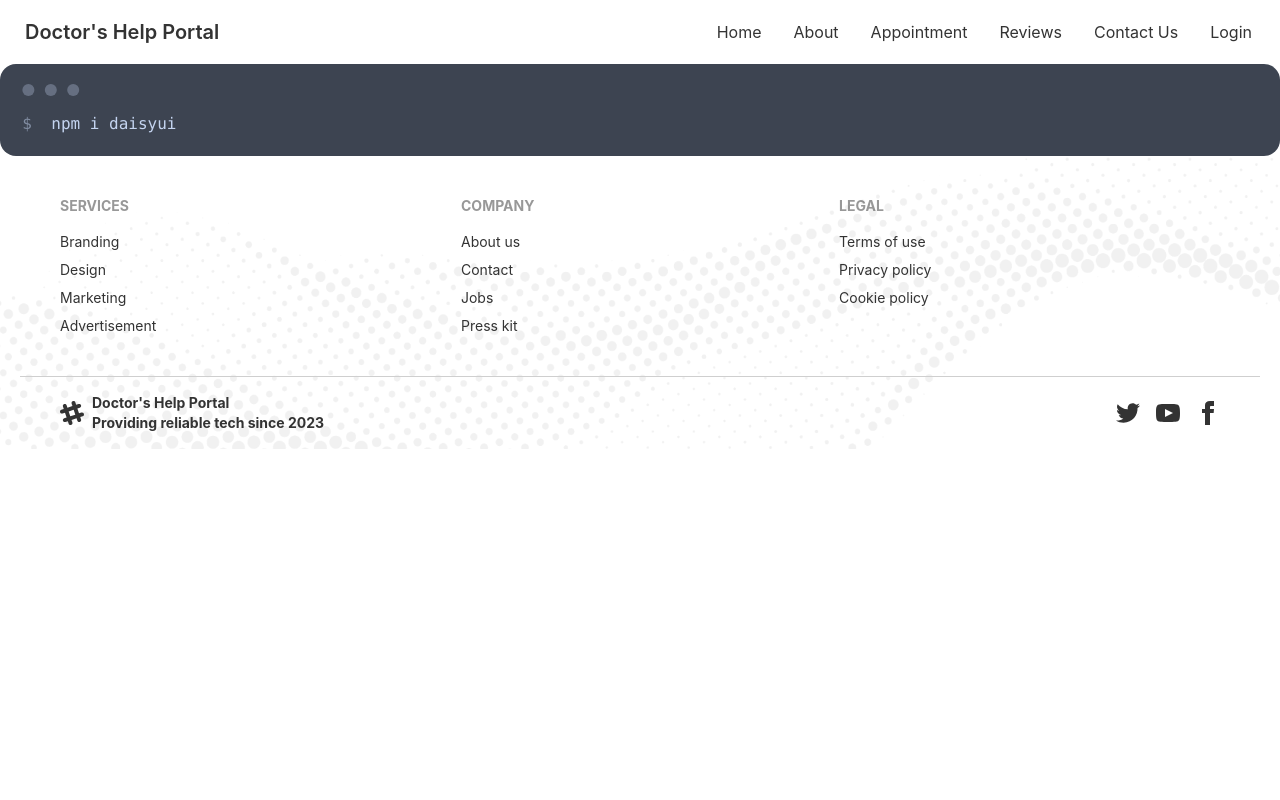
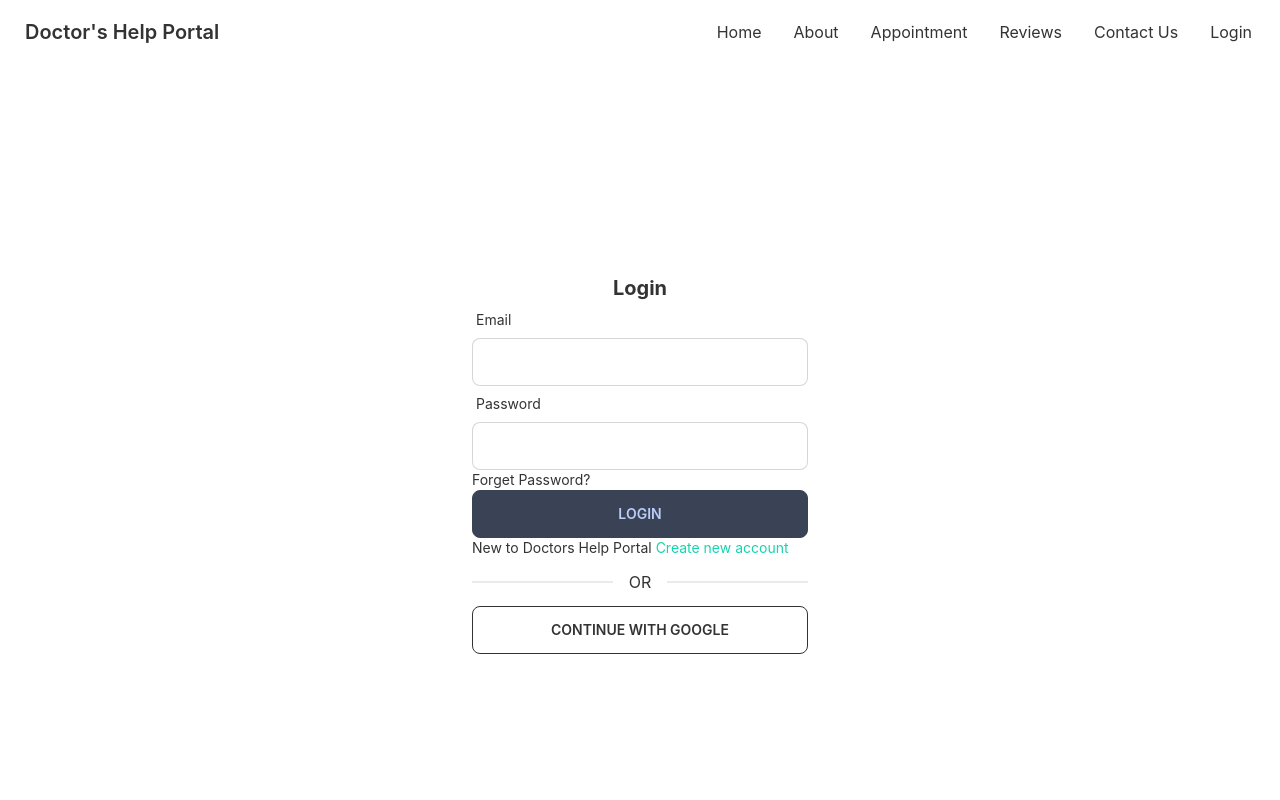
Before and after one commit to jahedripon9/doctors-help-protal-client, a React (Create React App) app: page /login in a window 1280 px wide. Shown: the top 800 px of the page. Built offline with nearby package versions, Linux system fonts and the light colour scheme.

Commit message:
Service Modal

```diff
--- a/package.json
+++ b/package.json
@@ -8,9 +8,11 @@
     "@testing-library/user-event": "^13.5.0",
     "daisyui": "^2.49.0",
     "date-fns": "^2.29.3",
+    "firebase": "^9.17.2",
     "react": "^18.2.0",
     "react-day-picker": "^8.6.0",
     "react-dom": "^18.2.0",
+    "react-hook-form": "^7.43.5",
     "react-router-dom": "^6.8.0",
     "react-scripts": "5.0.1",
     "web-vitals": "^2.1.4"
--- a/src/Pages/Login/Login.js
+++ b/src/Pages/Login/Login.js
@@ -1,9 +1,39 @@
-import React from 'react';
+import React, { useState } from 'react';
+import { useForm } from 'react-hook-form';
+import { Link } from 'react-router-dom';
 
 const Login = () => {
+    const { register, handleSubmit } = useForm();
+
+    const handleLogin = data => {
+    console.log(data);
+}
+
     return (
-        <div className="mockup-code">
-            <pre data-prefix="$"><code>npm i daisyui</code></pre>
+        <div className="h-[800px] flex justify-center items-center">
+            <div className='w-96 p-6'>
+                <h2 className='text-xl text-center font-bold'>Login</h2>
+                <form onSubmit={handleSubmit(handleLogin)}>
+                    <div className="form-control w-full ">
+                        <label className="label">
+                            <span className="label-text">Email</span>
+                        </label>
+                        <input {...register("email")} className="input input-bordered w-full " />
+                    </div>
+                    <div className="form-control w-full ">
+                        <label className="label">
+                            <span className="label-text">Password</span>
+                        </label>
+                        <input type='password' {...register("password")} className="input input-bordered w-full " />
+                        <span className="label-text">Forget Password?</span>
+
+                    </div>
+                    <input className='btn btn-accent w-full' value='Login' type="submit" />
+                </form>
+                <p className='text-sm'>New to Doctors Help Portal <Link className='text-secondary' to='/signup'>Create new account</Link></p>
+                <div className="divider">OR</div>
+                <button className='btn btn-outline w-full'>CONTINUE WITH GOOGLE</button>
+            </div>
         </div>
 
     );
--- /dev/null
+++ b/src/firebase/firebase.config.js
@@ -0,0 +1,19 @@
+// Import the functions you need from the SDKs you need
+import { initializeApp } from "firebase/app";
+// TODO: Add SDKs for Firebase products that you want to use
+// https://firebase.google.com/docs/web/setup#available-libraries
+
+// Your web app's Firebase configuration
+const firebaseConfig = {
+    apiKey:process.env.REACT_APP_apiKey,
+    authDomain: process.env.REACT_APP_authDomain,
+    projectId: process.env.REACT_APP_projectId,
+    storageBucket: process.env.REACT_APP_storageBucket,
+    messagingSenderId: process.env.REACT_APP_messagingSenderId,
+    appId: process.env.REACT_APP_appId,
+};
+
+// Initialize Firebase
+const app = initializeApp(firebaseConfig);
+
+export default app;
```
Also changed, not shown: 1 other file (tests, documents, lock files or other folders).
